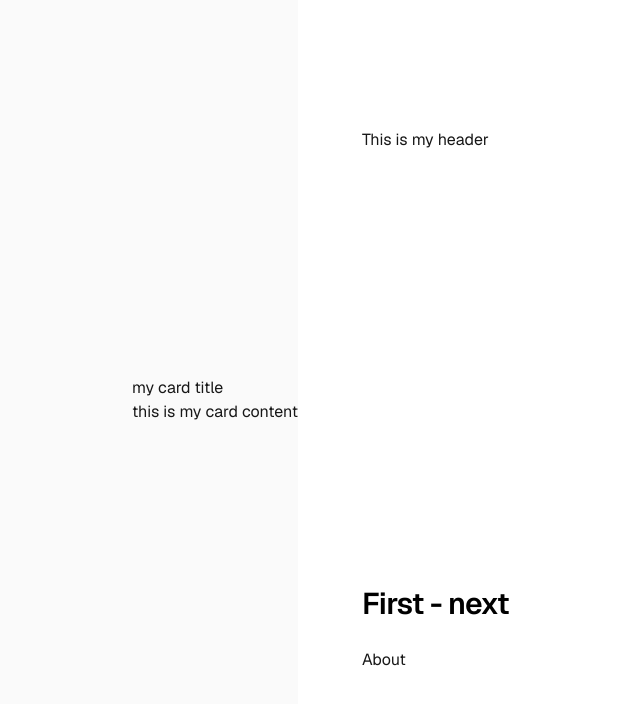
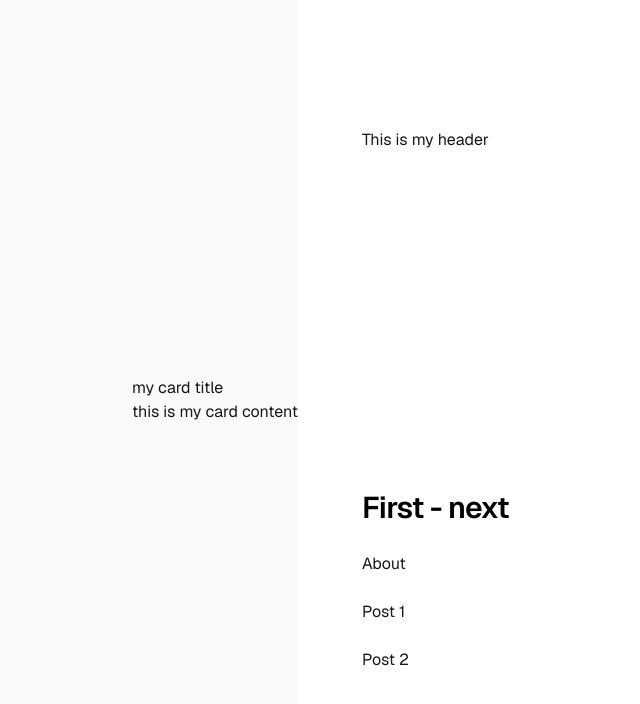
Before and after one commit to ChenPeleg/first-next, a Next.js app: page / in a window 1280 px wide. Shown: the top 704 px of the page, without its empty margins (41-681 px from the left). Built offline with nearby package versions, Linux system fonts and the light colour scheme.

Commit message:
feat: update PostsPage to async and enhance Home with additional post links

```diff
--- a/app/page.tsx
+++ b/app/page.tsx
@@ -1,24 +1,24 @@
-import Image from "next/image";
-import Link from "next/link";
-import MyHeader from "./header"
+import Link from 'next/link';
+import MyHeader from './header'
 import {Card} from '@/components/Card';
 
 export default function Home() {
 
-  return (
-    <div className="flex min-h-screen items-center justify-center bg-zinc-50 font-sans dark:bg-black">
+    return (<div className="flex min-h-screen items-center justify-center bg-zinc-50 font-sans dark:bg-black">
             <Card title={'my card title'} content={'this is my card content'}/>
-      <main className="flex min-h-screen w-full max-w-3xl flex-col items-center justify-between py-32 px-16 bg-white dark:bg-black sm:items-start">
+            <main
+                className="flex min-h-screen w-full max-w-3xl flex-col items-center justify-between py-32 px-16 bg-white dark:bg-black sm:items-start">
                 <MyHeader/>
                 <div className="flex flex-col items-center gap-6 text-center sm:items-start sm:text-left">
                     <h1 className="max-w-xs text-3xl font-semibold leading-10 tracking-tight text-black dark:text-zinc-50">
                         First - next
                     </h1>
                     <Link href={'about'}>About</Link>
+                    <Link href={'posts/post-1'}>Post 1 </Link>
+                    <Link href={'posts/post-2'}>Post 2</Link>
 
                 </div>
 
             </main>
-    </div>
-  );
+        </div>);
 }
--- a/app/posts/[slug]/page.tsx
+++ b/app/posts/[slug]/page.tsx
@@ -1,6 +1,10 @@
-export default function PostsPage() {
+export default async function PostsPage() {
+
+
     return (<div>
-            <h1>Posts Page</h1>
-            <p>This is the posts page content.</p>
-        </div>);
+        <h1>Posts Page</h1>
+        <div></div>
+
+        <p>This is the posts page content.</p>
+    </div>);
 }
```
Lines whose indentation alone changed are shown as unchanged.
